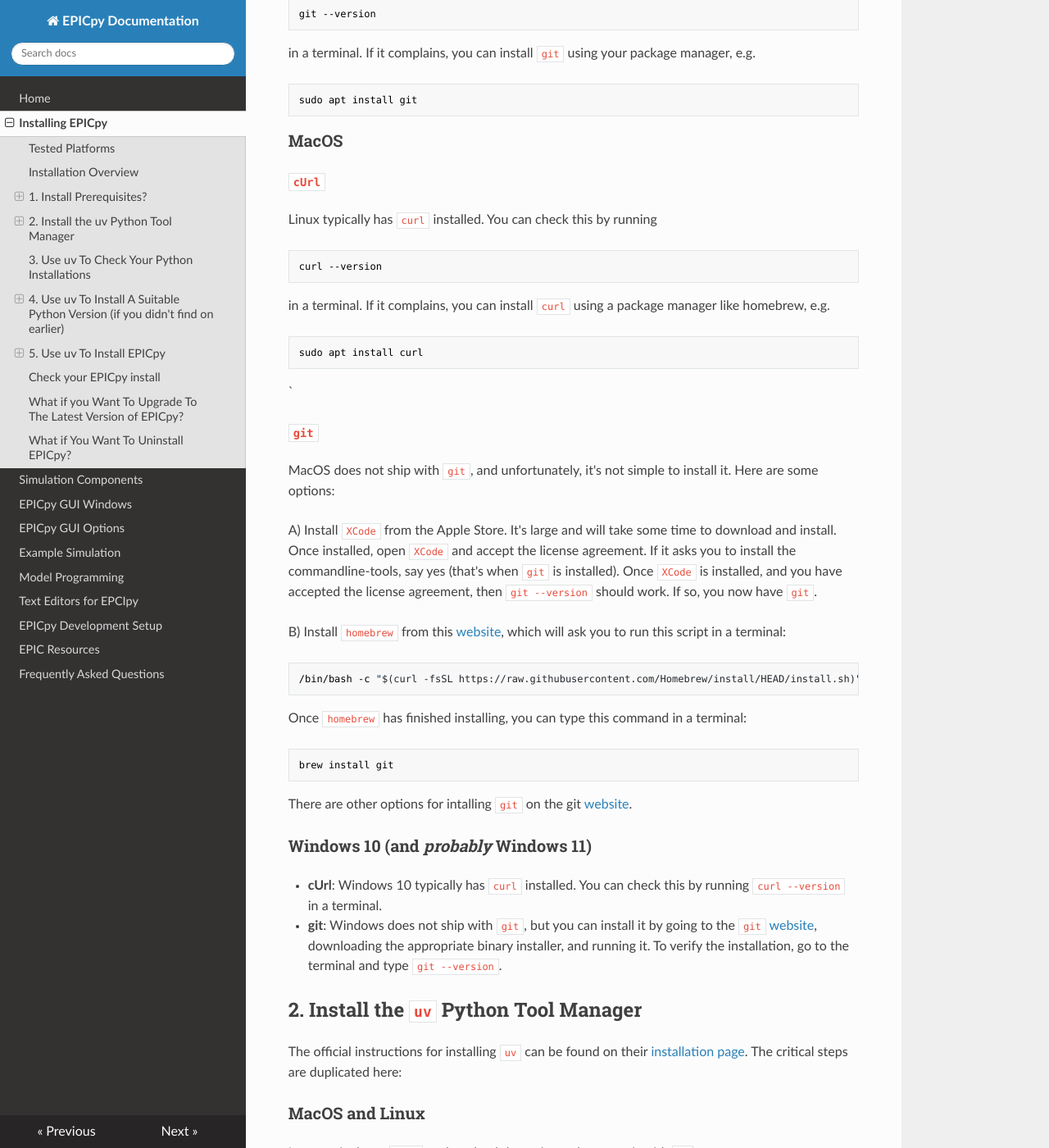
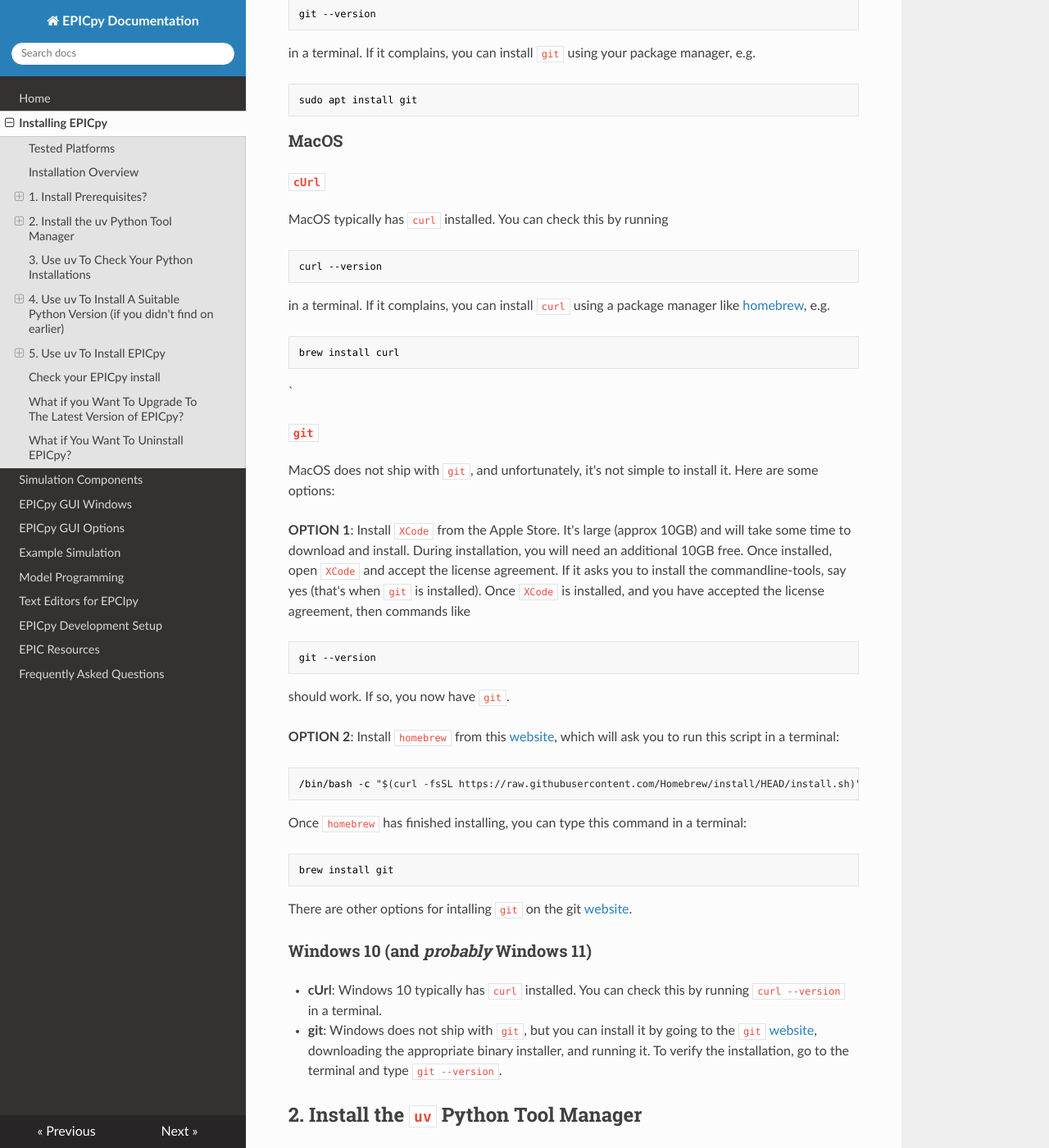
Before and after one commit to travisseymour/EPICpyDocs, an MkDocs documentation site: the page built from docs/installing.md, in a window 1280 px wide and 1400 px high, scrolled down 1913 px. Shown: the whole window at 82% size. Built offline with MkDocs 1.6.1, drawn with Linux system fonts in a browser that asks for light colours; nearby versions of some CDN libraries.

Commit message:
fixed some copy paste issues with mac instructions copied from linux section

````diff
--- a/docs/installing.md
+++ b/docs/installing.md
@@ -82,25 +82,31 @@ sudo apt install git
 
 #### `cUrl`
 
-Linux typically has `curl` installed. You can check this by running
+MacOS typically has `curl` installed. You can check this by running
 
 ```bash
 curl --version
 ```
 
-in a terminal. If it complains, you can install `curl` using a package manager like homebrew, e.g.
+in a terminal. If it complains, you can install `curl` using a package manager like [homebrew](https://brew.sh/), e.g.
 
 ```bash
-sudo apt install curl
+brew install curl
 ```
 `
 #### `git`
 
 MacOS does not ship with `git`, and unfortunately, it's not simple to install it. Here are some options:
 
-A) Install `XCode` from the Apple Store. It's large and will take some time to download and install. Once installed, open `XCode` and accept the license agreement. If it asks you to install the commandline-tools, say yes (that's when `git` is installed). Once `XCode` is installed, and you have accepted the license agreement, then `git --version` should work. If so, you now have `git`.
+**OPTION 1**: Install `XCode` from the Apple Store. It's large (approx 10GB) and will take some time to download and install. During installation, you will need an additional 10GB free. Once installed, open `XCode` and accept the license agreement. If it asks you to install the commandline-tools, say yes (that's when `git` is installed). Once `XCode` is installed, and you have accepted the license agreement, then commands like
 
-B) Install `homebrew` from this [website](https://brew.sh/), which will ask you to run this script in a terminal:
+```bsh
+git --version
+```
+
+should work. If so, you now have `git`.
+
+**OPTION 2**: Install `homebrew` from this [website](https://brew.sh/), which will ask you to run this script in a terminal:
 
 ```bash
 /bin/bash -c "$(curl -fsSL https://raw.githubusercontent.com/Homebrew/install/HEAD/install.sh)"
````
Also changed, not shown: docs/index.md (+1 -1 lines).
